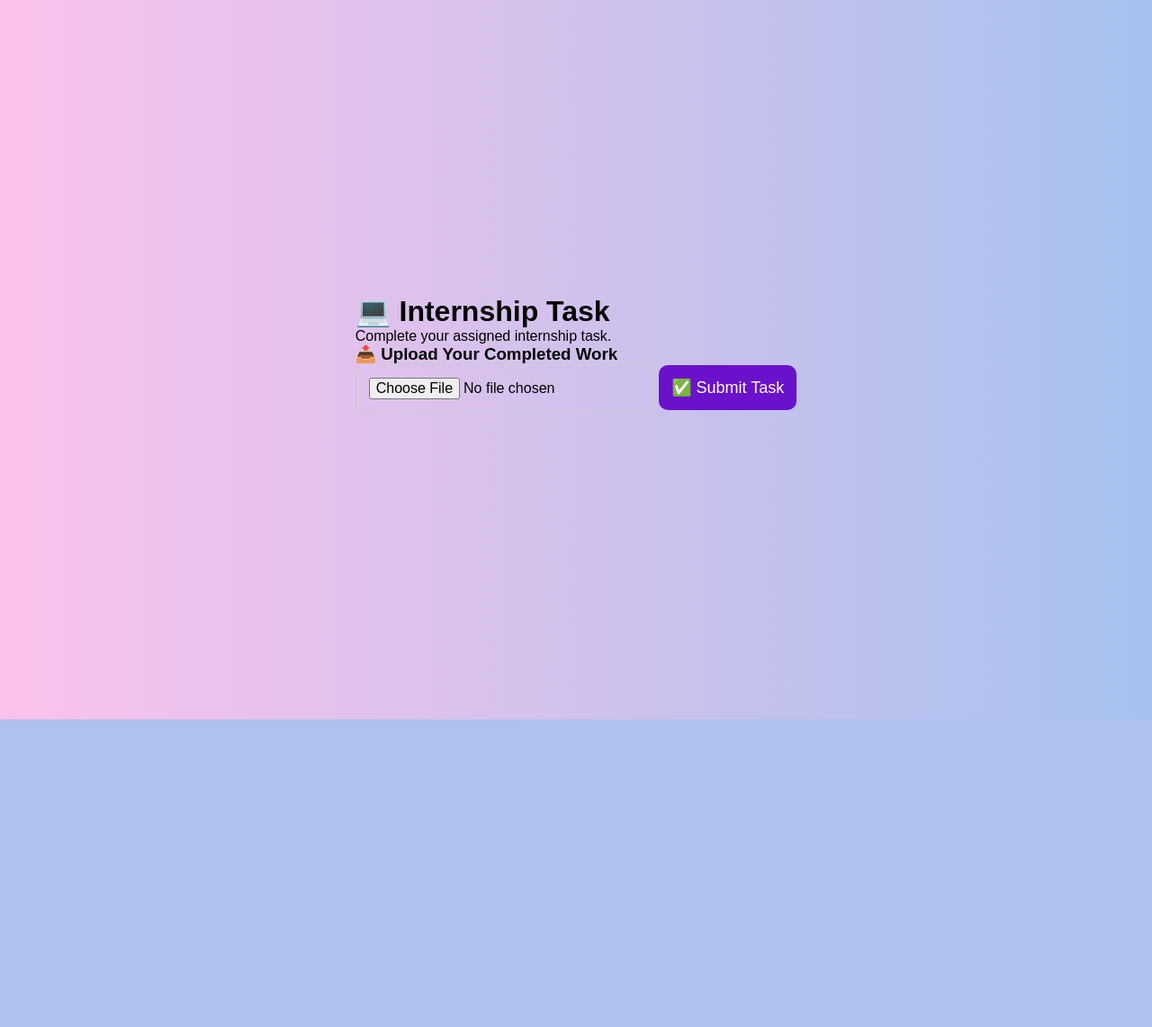
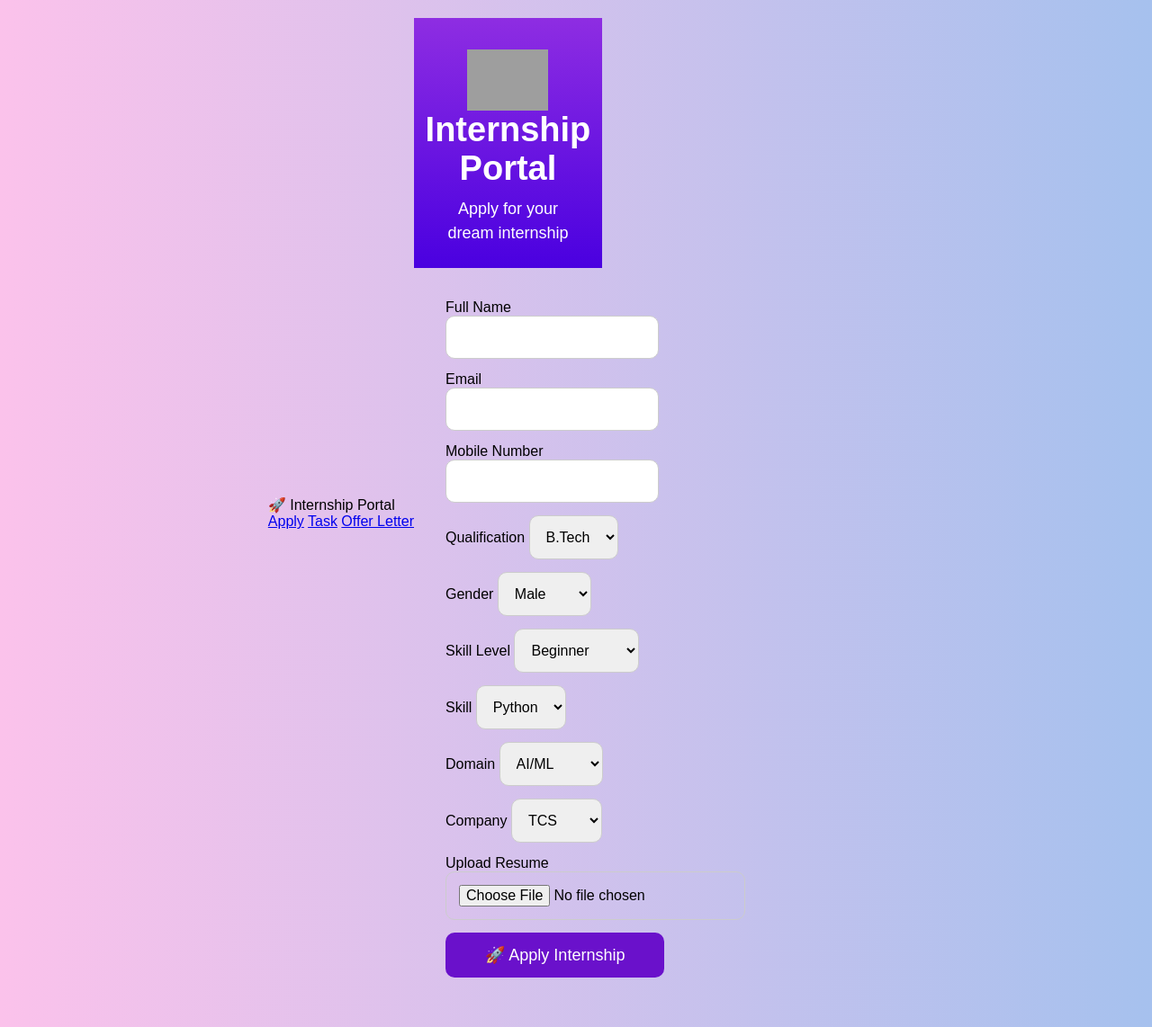
Before and after one commit to shivamkumar957678-hash/ai-internship-project-1, a Flask app: page /success in a window 1280 px wide. Shown: the whole page at 90% size. Before the commit the page ends 800 px from the top, so only its background shows below. Run offline with Flask 3, Linux system fonts and the light colour scheme; grey boxes are pictures that could not be loaded.

Commit message:
Update success.html

```diff
--- a/templates/success.html
+++ b/templates/success.html
@@ -2,7 +2,10 @@
 <html>
 <head>
 
-    <title>Task Work</title>
+    <title>Internship Portal</title>
+
+    <meta name="viewport"
+    content="width=device-width, initial-scale=1.0">
 
     <link rel="stylesheet"
     href="{{ url_for('static', filename='style.css') }}">
@@ -11,96 +14,178 @@
 
 <body>
 
-<div class="task-card">
+<div class="navbar">
 
-    <h1>💻 Internship Task</h1>
+    <div class="logo">
+        🚀 Internship Portal
+    </div>
 
-    <p>Complete your assigned internship task.</p>
+    <div class="nav-links">
 
-    <div class="task-box">
-
-        {% if skill == "Python" %}
-
-            <h2>🐍 Python Task</h2>
-
-            <p>Create Student Management System using Python.</p>
-
-            <ul>
-                <li>Add Student</li>
-                <li>Delete Student</li>
-                <li>View Student</li>
-                <li>Use File Handling</li>
-            </ul>
-
-        {% elif skill == "Java" %}
-
-            <h2>☕ Java Task</h2>
-
-            <p>Create ATM Management System using Java.</p>
-
-            <ul>
-                <li>Withdraw Money</li>
-                <li>Deposit Money</li>
-                <li>Balance Check</li>
-                <li>Use OOP Concept</li>
-            </ul>
-
-        {% elif skill == "C++" %}
-
-            <h2>💻 C++ Task</h2>
-
-            <p>Create Library Management System using C++.</p>
-
-            <ul>
-                <li>Add Book</li>
-                <li>Issue Book</li>
-                <li>Return Book</li>
-                <li>Use Classes</li>
-            </ul>
-
-        {% elif skill == "JavaScript" %}
-
-            <h2>🌐 JavaScript Task</h2>
-
-            <p>Create To-Do List Website.</p>
-
-            <ul>
-                <li>Add Task</li>
-                <li>Delete Task</li>
-                <li>Mark Complete</li>
-                <li>Responsive UI</li>
-            </ul>
-
-        {% elif skill == "HTML/CSS" %}
-
-            <h2>🎨 HTML CSS Task</h2>
-
-            <p>Create Personal Portfolio Website.</p>
-
-            <ul>
-                <li>Home Section</li>
-                <li>About Section</li>
-                <li>Project Section</li>
-                <li>Contact Form</li>
-            </ul>
-
-        {% endif %}
+        <a href="#">Apply</a>
+        <a href="#">Task</a>
+        <a href="#">Offer Letter</a>
 
     </div>
 
-    <h3>📤 Upload Your Completed Work</h3>
+</div>
 
-    <input type="file">
+<div class="main-container">
 
-    <a href="/offer-letter">
+    <div class="form-container">
 
-        <button>
+        <div class="left-panel">
 
-            ✅ Submit Task
+            <img src="https://cdn-icons-png.flaticon.com/512/3135/3135755.png">
 
-        </button>
+            <h1>Internship Portal</h1>
 
-    </a>
+            <p>
+                Apply for your dream internship
+            </p>
+
+        </div>
+
+        <div class="right-panel">
+
+            <form action="/internships"
+            method="POST">
+
+                <div class="form-group">
+
+                    <label>Full Name</label>
+
+                    <input type="text"
+                    name="name"
+                    required>
+
+                </div>
+
+                <div class="form-group">
+
+                    <label>Email</label>
+
+                    <input type="email"
+                    name="email"
+                    required>
+
+                </div>
+
+                <div class="form-group">
+
+                    <label>Mobile Number</label>
+
+                    <input type="text"
+                    name="phone"
+                    pattern="[0-9]{10}"
+                    required>
+
+                </div>
+
+                <div class="form-group">
+
+                    <label>Qualification</label>
+
+                    <select name="qualification">
+
+                        <option>B.Tech</option>
+                        <option>BCA</option>
+                        <option>MCA</option>
+                        <option>B.Sc</option>
+
+                    </select>
+
+                </div>
+
+                <div class="form-group">
+
+                    <label>Gender</label>
+
+                    <select name="gender">
+
+                        <option>Male</option>
+                        <option>Female</option>
+
+                    </select>
+
+                </div>
+
+                <div class="form-group">
+
+                    <label>Skill Level</label>
+
+                    <select name="skill_level">
+
+                        <option>Beginner</option>
+                        <option>Intermediate</option>
+                        <option>Advanced</option>
+
+                    </select>
+
+                </div>
+
+                <div class="form-group">
+
+                    <label>Skill</label>
+
+                    <select name="skill">
+
+                        <option>Python</option>
+                        <option>Java</option>
+                        <option>C++</option>
+
+                    </select>
+
+                </div>
+
+                <div class="form-group">
+
+                    <label>Domain</label>
+
+                    <select name="domain">
+
+                        <option>AI/ML</option>
+                        <option>Frontend</option>
+                        <option>Backend</option>
+
+                    </select>
+
+                </div>
+
+                <div class="form-group">
+
+                    <label>Company</label>
+
+                    <select name="company">
+
+                        <option>TCS</option>
+                        <option>Infosys</option>
+                        <option>Wipro</option>
+
+                    </select>
+
+                </div>
+
+                <div class="form-group">
+
+                    <label>Upload Resume</label>
+
+                    <input type="file"
+                    required>
+
+                </div>
+
+                <button class="submit-btn">
+
+                    🚀 Apply Internship
+
+                </button>
+
+            </form>
+
+        </div>
+
+    </div>
 
 </div>
 
```
